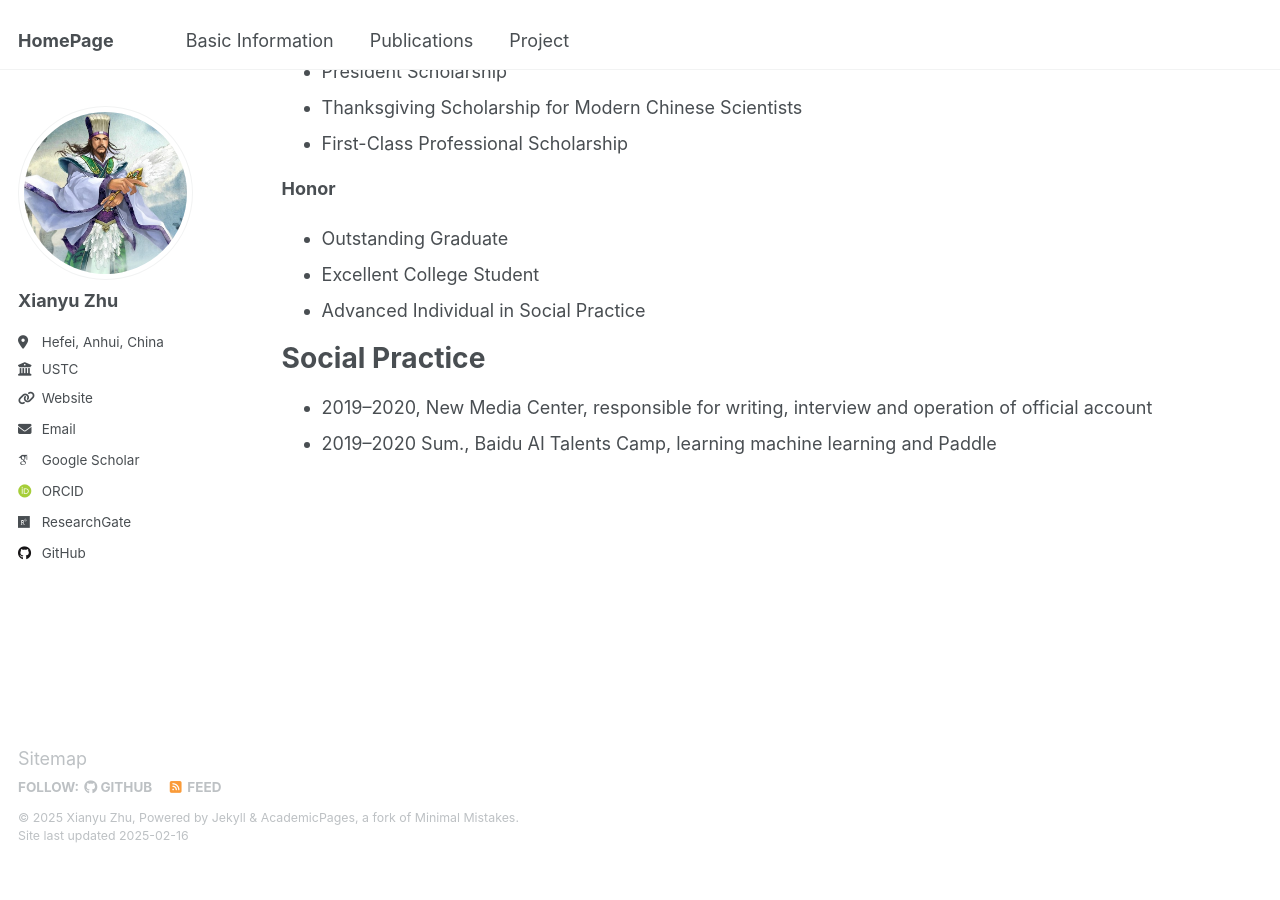
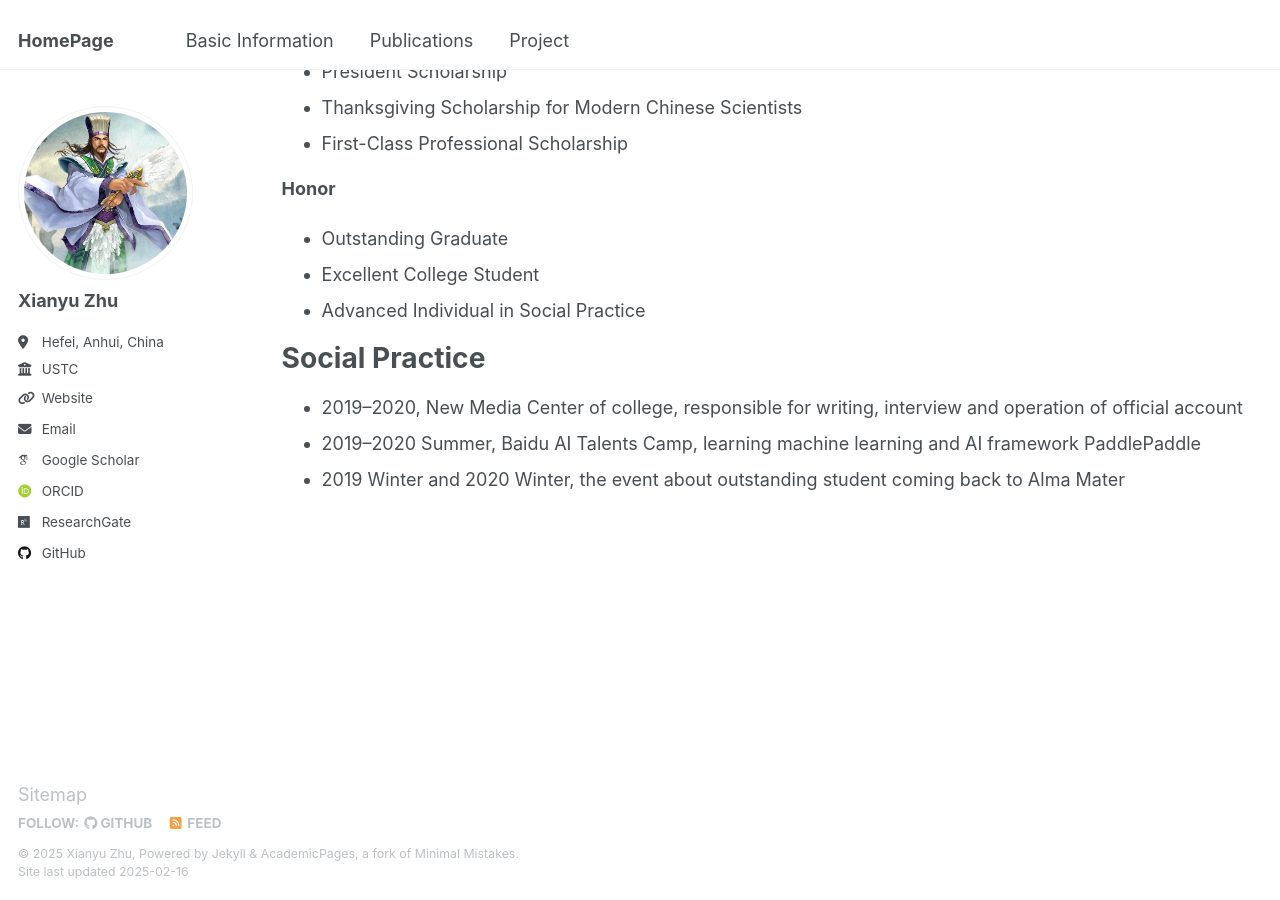
Before and after one commit to zhuxy-USTC/zhuxy-USTC.github.io, a Jekyll site: the page built from _pages/cv.md, in a window 1280 px wide and 900 px high, scrolled down 990 px. Built offline with Jekyll 4.4.1, drawn with Linux system fonts in a browser that asks for light colours; some web fonts are replaced; before the commit the page ends 1854 px from its top, so only the background shows below that.

Commit message:
Update cv.md

```diff
--- a/_pages/cv.md
+++ b/_pages/cv.md
@@ -51,5 +51,6 @@ Award
 
 Social Practice
 ======
-* 2019--2020, New Media Center, responsible for writing, interview and operation of official account
-* 2019--2020 Sum., Baidu AI Talents Camp, learning machine learning and Paddle
+* 2019--2020, New Media Center of college, responsible for writing, interview and operation of official account
+* 2019--2020 Summer, Baidu AI Talents Camp, learning machine learning and AI framework PaddlePaddle
+* 2019 Winter and 2020 Winter, the event about outstanding student coming back to Alma Mater
```
